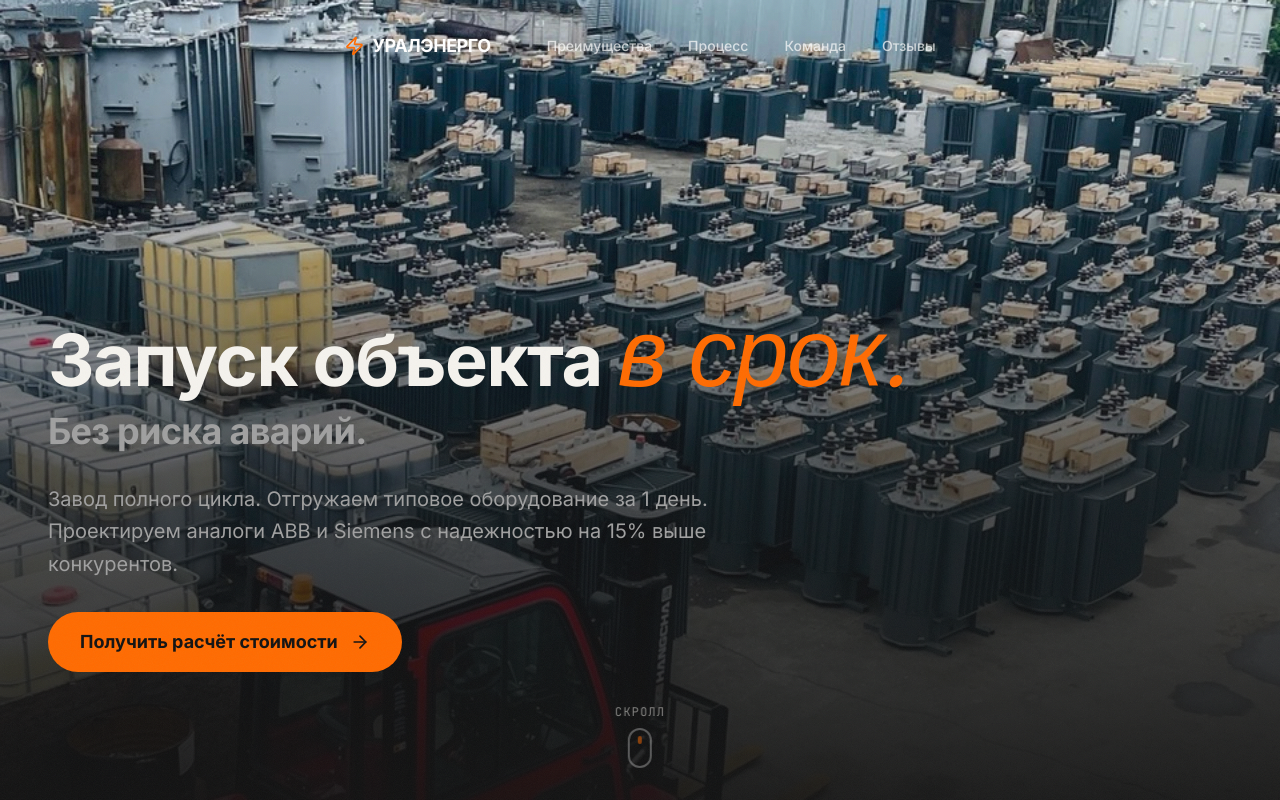
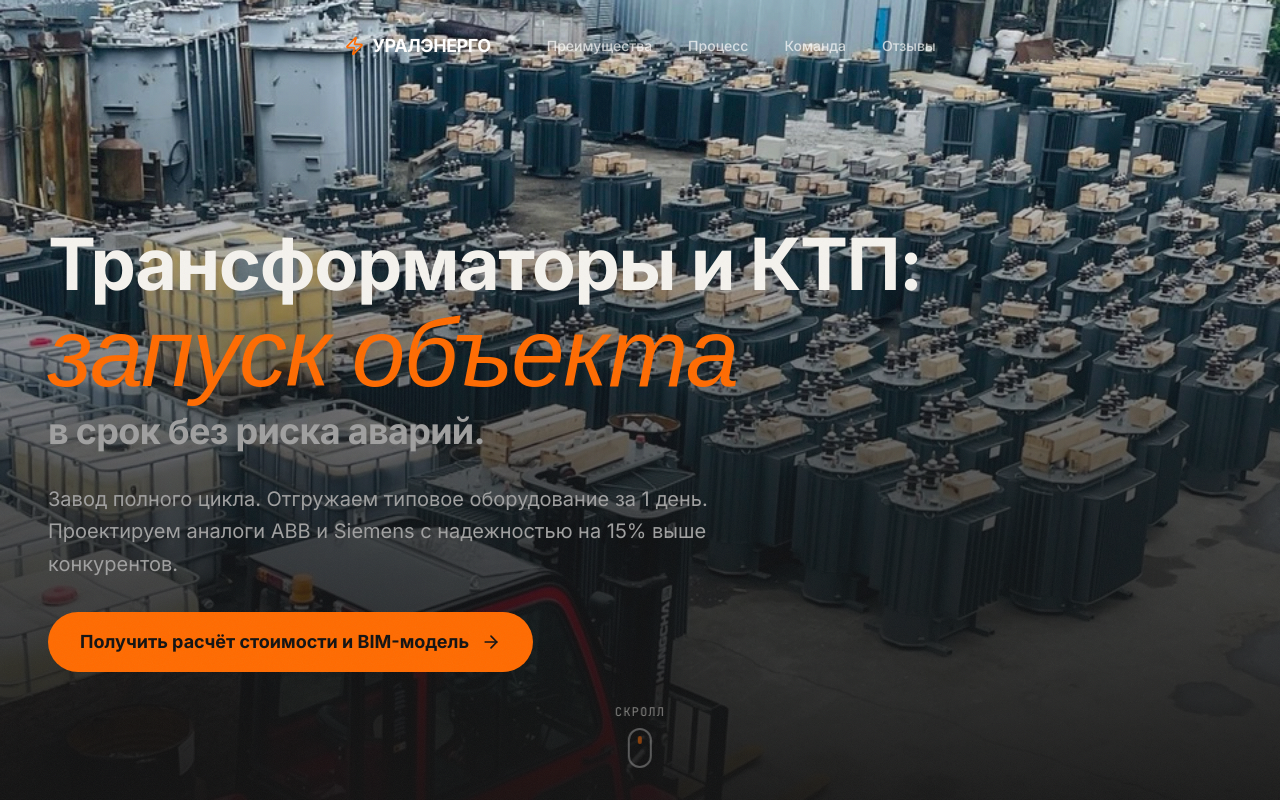
Before and after one commit to iossmetanin-web/uralenergo2, a Next.js app: page / in a window 1280 px wide. Shown: the top 800 px of the page. Built offline with nearby package versions, Linux system fonts and the light colour scheme.

Commit message:
Fix: update texts according to original prompt requirements

```diff
--- a/src/app/page.tsx
+++ b/src/app/page.tsx
@@ -40,13 +40,13 @@ const BRAND = {
   name: "УРАЛЭНЕРГО",
   tagline: "Энергия надёжности",
   hero: {
-    line1: "Запуск объекта",
-    line2: "в срок.",
-    line3: "Без риска аварий.",
+    line1: "Трансформаторы и КТП:",
+    line2: "запуск объекта",
+    line3: "в срок без риска аварий.",
   },
   subheading:
     "Завод полного цикла. Отгружаем типовое оборудование за 1 день. Проектируем аналоги ABB и Siemens с надежностью на 15% выше конкурентов.",
-  cta: "Получить расчёт стоимости",
+  cta: "Получить расчёт стоимости и BIM-модель",
 };
 
 const STATS = [
```
